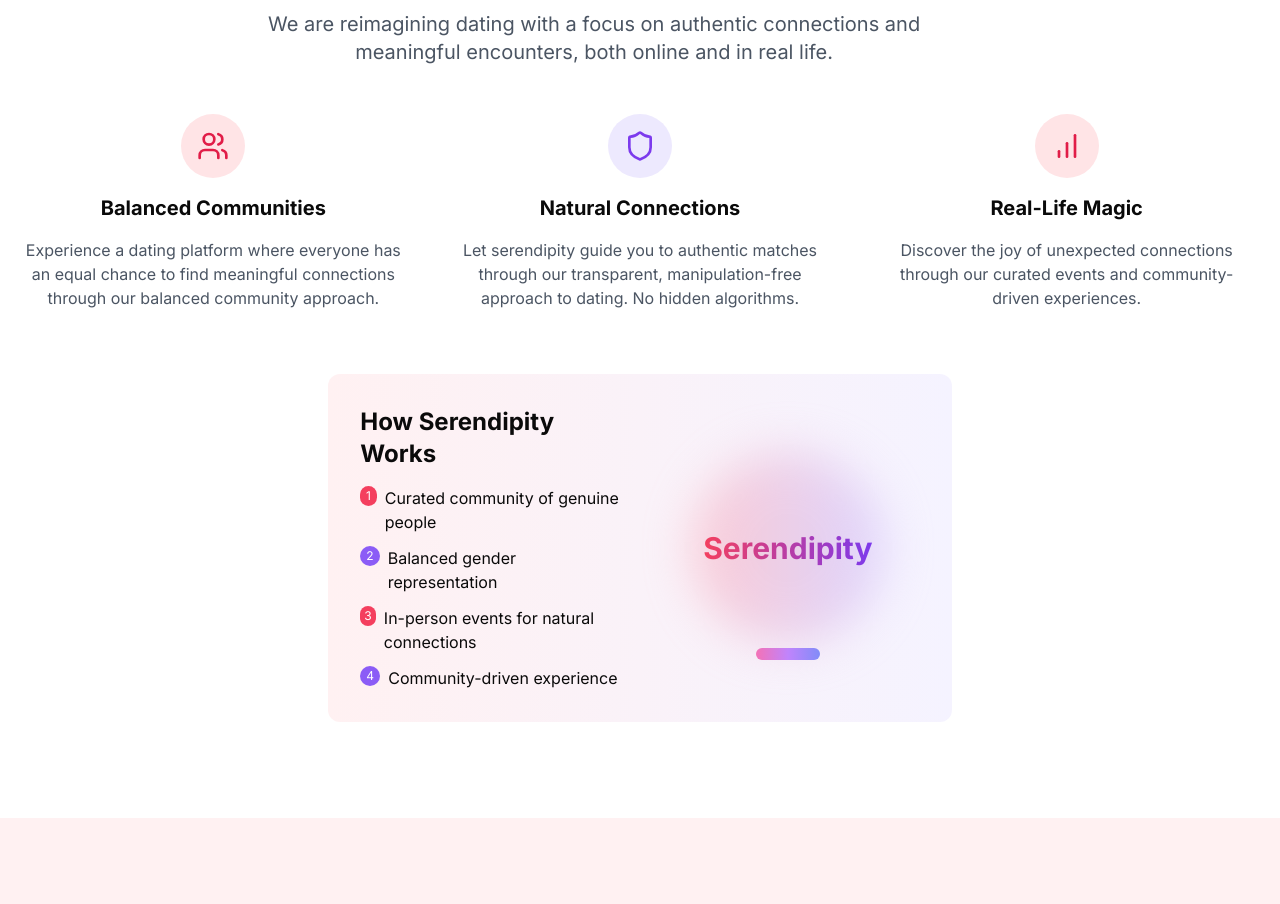
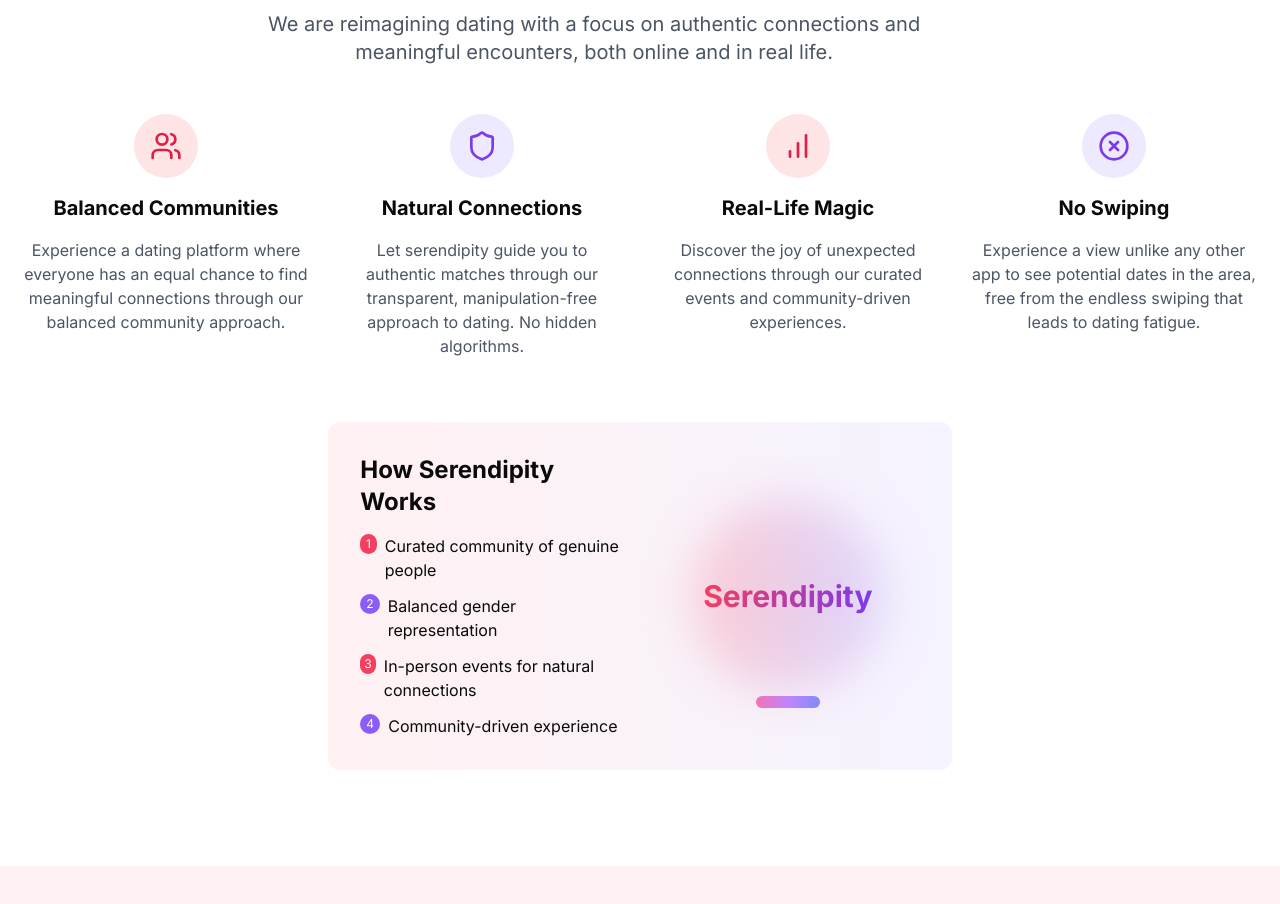
Before and after one commit to brendanfurtado/serendipity_website, a Next.js app: page / in a window 1280 px wide. Shown: the part 1159-2063 px from the top of the page. Built offline with nearby package versions, Linux system fonts and the light colour scheme; no server answers.

Commit message:
new element in how it works

```diff
--- a/components/landing/HowItWorks.tsx
+++ b/components/landing/HowItWorks.tsx
@@ -1,7 +1,5 @@
-"use client";
-
 import React from "react";
-import { Users, Shield, BarChart } from "lucide-react";
+import { Users, Shield, BarChart, XCircle } from "lucide-react";
 
 export function HowItWorks() {
   return (
@@ -46,7 +44,7 @@ export function HowItWorks() {
             </p>
           </div>
         </div>
-        <div className="grid gap-6 mt-12 md:grid-cols-3 md:gap-12">
+        <div className="grid gap-6 mt-12 md:grid-cols-2 lg:grid-cols-4 md:gap-8">
           <div className="flex flex-col items-center space-y-4 text-center">
             <div className="flex h-16 w-16 items-center justify-center rounded-full bg-rose-100">
               <Users className="h-8 w-8 text-rose-600" />
@@ -77,6 +75,18 @@ export function HowItWorks() {
             <p className="text-gray-600">
               Discover the joy of unexpected connections through our curated
               events and community-driven experiences.
+            </p>
+          </div>
+          {/* New "No Swiping" feature highlight */}
+          <div className="flex flex-col items-center space-y-4 text-center">
+            <div className="flex h-16 w-16 items-center justify-center rounded-full bg-violet-100">
+              <XCircle className="h-8 w-8 text-violet-600" />
+            </div>
+            <h3 className="text-xl font-bold">No Swiping</h3>
+            <p className="text-gray-600">
+              Experience a view unlike any other app to see potential dates in
+              the area, free from the endless swiping that leads to dating
+              fatigue.
             </p>
           </div>
         </div>
```
